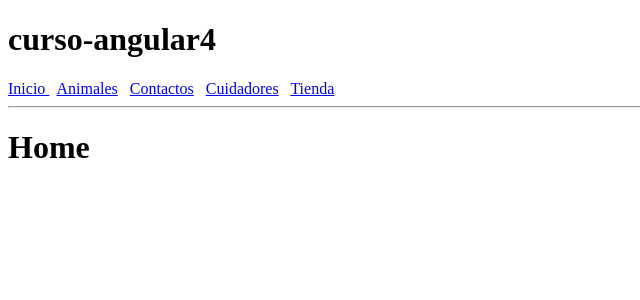
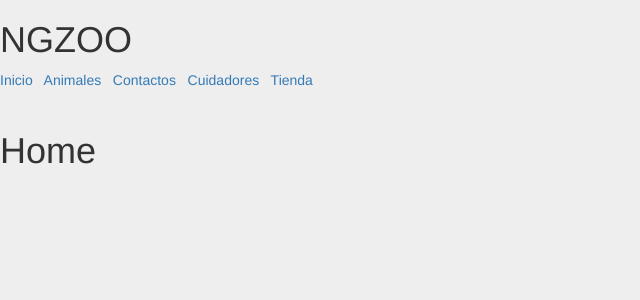
Before and after one commit to YeySanchez/curso-angular9, an Angular app: page / in a window 1280 px wide. Shown: the top 300 px of the page, without its empty margins (0-640 px from the left). Built offline with nearby package versions, Linux system fonts and the light colour scheme.

Commit message:
se añadio estilos css con bootstrap jquery popper.js

```diff
--- a/angular.json
+++ b/angular.json
@@ -24,9 +24,17 @@
               "src/assets"
             ],
             "styles": [
-              "src/styles.css"
+              "src/styles.css",
+              "./node_modules/bootstrap/dist/css/bootstrap.css"
+
+
             ],
-            "scripts": []
+            "scripts": [
+              "./node_modules/jquery/dist/jquery.js",
+              "./node_modules/popper.js/dist/umd/popper.js",
+              "./node_modules/bootstrap/dist/js/bootstrap.js"
+
+            ]
           },
           "configurations": {
             "production": {
--- a/src/app/app.component.ts
+++ b/src/app/app.component.ts
@@ -6,7 +6,7 @@ import { Component,DoCheck,OnInit } from '@angular/core';
   styleUrls: ['./app.component.css']
 })
 export class AppComponent implements DoCheck,OnInit {
-  title = 'curso-angular4';
+  title = 'NGZOO';
   //(Pso1) mostar contacto crear emailContacto
   emailContacto: string;
 
--- /dev/null
+++ b/src/assets/styles.css
@@ -0,0 +1,3 @@
+body{
+   background: #eee !important ;
+}
--- a/src/index.html
+++ b/src/index.html
@@ -6,6 +6,8 @@
   <base href="/">
   <meta name="viewport" content="width=device-width, initial-scale=1">
   <link rel="icon" type="image/x-icon" href="favicon.ico">
+  <!--cargar libreria-->
+  <link rel="stylesheet" type="text/css" href="assets/styles.css"/>
 </head>
 <body>
   <app-root></app-root>
```
Also changed, not shown: package.json (+7 -3 lines), 1 other file (tests, documents, lock files or other folders).
